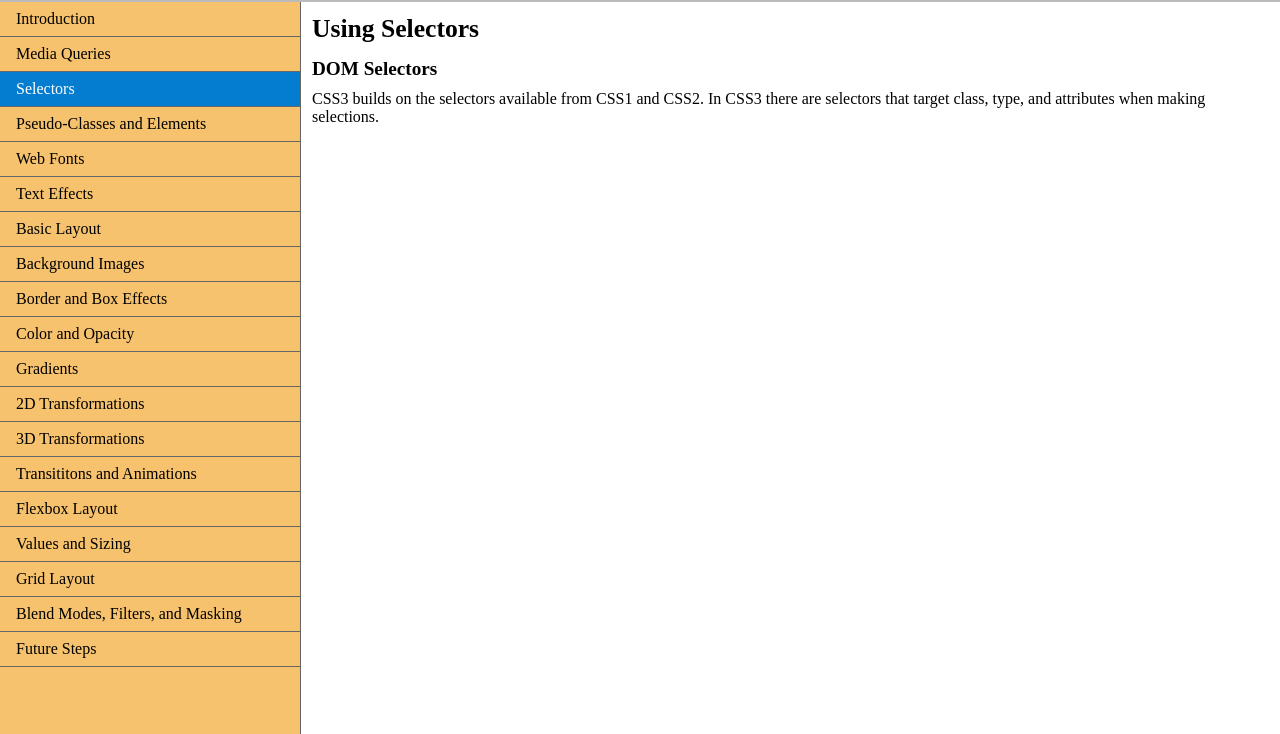
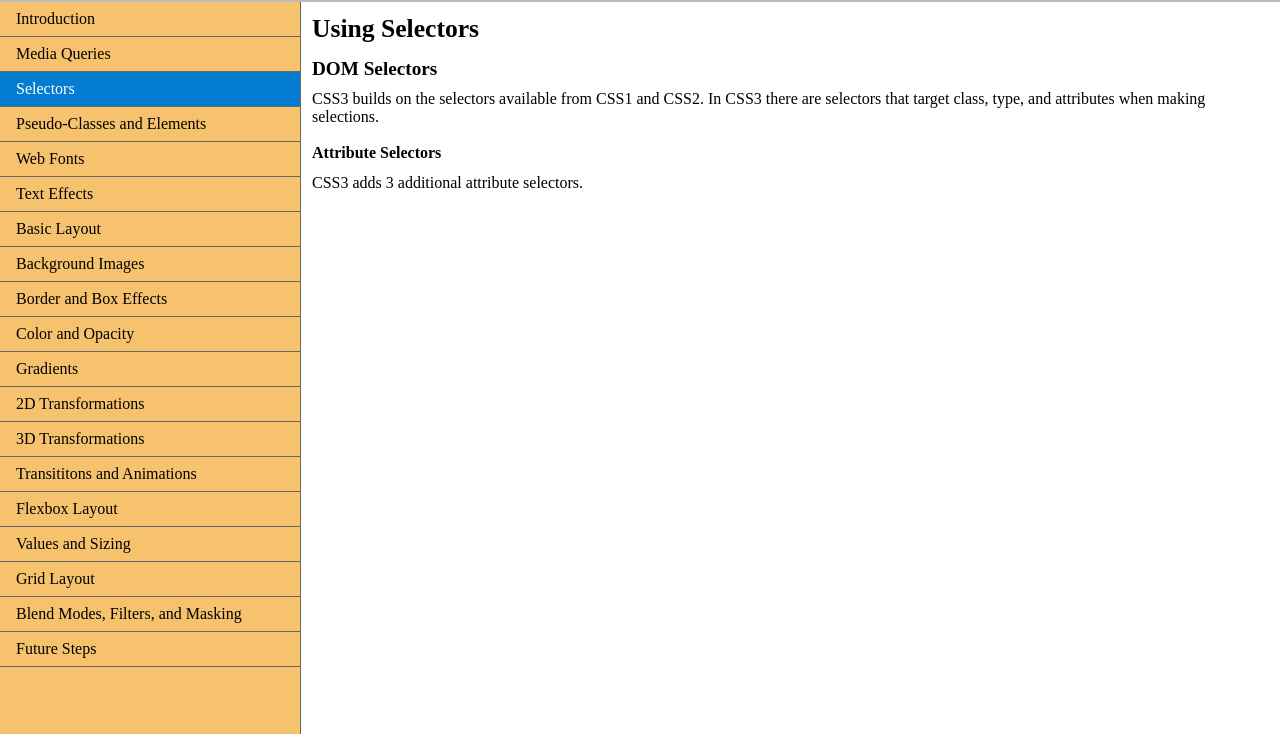
Before and after one commit to robert-laws/CSS-focus, a website: page src/pug/selectors.pug in a window 1280 px wide. Shown: the part 66-800 px from the top of the page. Drawn offline with nearby package versions, Linux system fonts and the light colour scheme; files that its build step writes are made by us from their sources.

Commit message:
work on selectors

```diff
--- a/src/pug/selectors.pug
+++ b/src/pug/selectors.pug
@@ -19,4 +19,9 @@ html
       p
         |CSS3 builds on the selectors available from CSS1 and CSS2. In CSS3 there are selectors that target class, type, and attributes when making selections.
 
+      h4 Attribute Selectors
+
+      p
+        |CSS3 adds 3 additional attribute selectors.
+
     include includes/footer.pug
```
